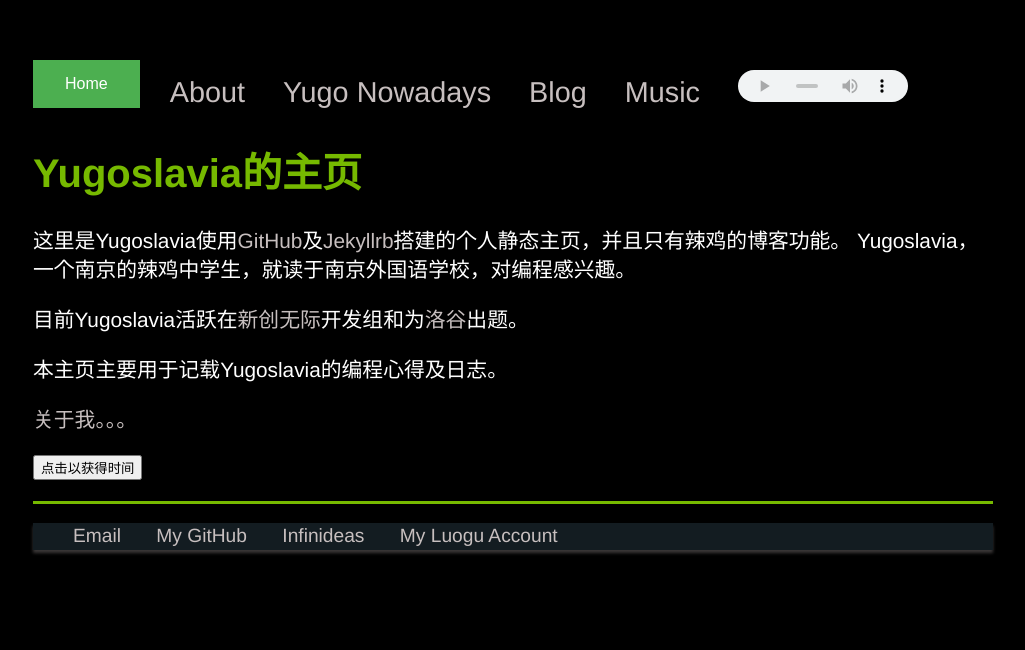
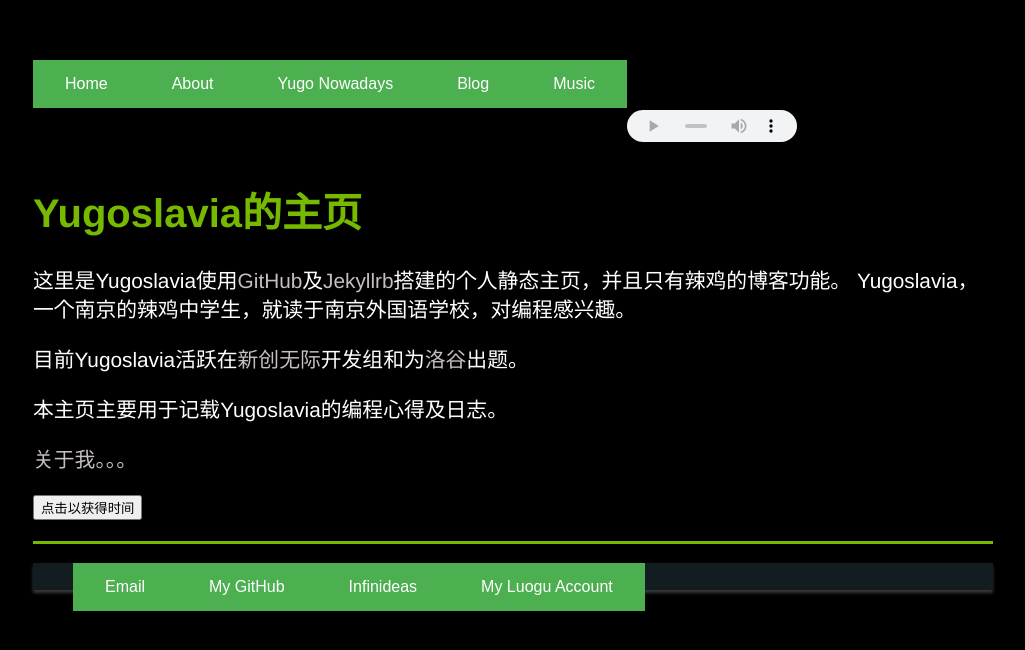
Before and after one commit to Yugoslavia36/yugoslavia36.github.io, a Jekyll site: the page built from index.html, in a window 1280 px wide. Shown: the top 650 px of the page, without its empty margins (127-1152 px from the left). Built offline with Jekyll 4.4.1, drawn with Linux system fonts in a browser that asks for light colours.

Commit message:
Update default.html

```diff
--- a/_layouts/default.html
+++ b/_layouts/default.html
@@ -15,10 +15,11 @@
 <link rel="shortcut icon" type="image/ico" href="yugo.ico">
 <div class="btn-group">
 <li><button class="button" href="/">Home</a></li>
-<li><a href="/about">About</a></li>
-<li><a href="/cv">Yugo Nowadays</a></li>
-<li><a href="/blog">Blog</a></li>
-<li><a href="/music">Music</a></li>
+<li><button class="button" href="/about">About</a></li>
+<li><button class="button" href="/cv">Yugo Nowadays</a></li>
+<li><button class="button" href="/blog">Blog</a></li>
+<li><button class="button" href="/music">Music</a></li>
+  </div>
   <audio controls="controls" loop="loop">
   <source src="../../../../../audio/Where Opposites Meet.mp3" type="audio/mpeg" />
 </ul>
@@ -30,12 +31,14 @@
 </div>
 
   <footer>
+    <div class="btn-group">
    <ul>
-   <li><a target="_blank" href="mailto:yugoslaviamrk@gmail.com">Email</a></li>
-   <li><a target="_blank" href="https://github.com/yugoslavia36">My GitHub</a></li>
-   <li><a target="_blank" href="http://www.infinideas.org/">Infinideas</a></li>
-   <li><a target="_blank" href="https://www.luogu.org/space/show?uid=35345">My Luogu Account</a></li>
+   <li><button class="button" target="_blank" href="mailto:yugoslaviamrk@gmail.com">Email</a></li>
+   <li><button class="button" target="_blank" href="https://github.com/yugoslavia36">My GitHub</a></li>
+   <li><button class="button" target="_blank" href="http://www.infinideas.org/">Infinideas</a></li>
+   <li><button class="button" target="_blank" href="https://www.luogu.org/space/show?uid=35345">My Luogu Account</a></li>
    </ul>
+    </div>
   </footer>
   </body>
 
```
